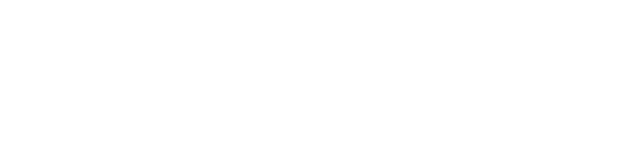
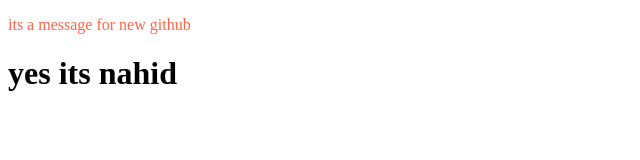
Before and after one commit to nahidmursaline/my-first-repo, a plain HTML site: page index.html in a window 1280 px wide. Shown: the whole page, without its empty margins (0-640 px from the left). Drawn offline with Linux system fonts and the light colour scheme.

Commit message:
style of css

```diff
--- a/index.html
+++ b/index.html
@@ -5,8 +5,10 @@
     <meta http-equiv="X-UA-Compatible" content="IE=edge">
     <meta name="viewport" content="width=device-width, initial-scale=1.0">
     <title>my first github repo</title>
+    <link rel="stylesheet" href="style.css">
 </head>
 <body>
-
+    <p>its a message for new github</p>
+    <h1>yes its nahid </h1>
 </body>
 </html>
--- /dev/null
+++ b/style.css
@@ -0,0 +1,3 @@
+p{
+    color: tomato;
+}
```
